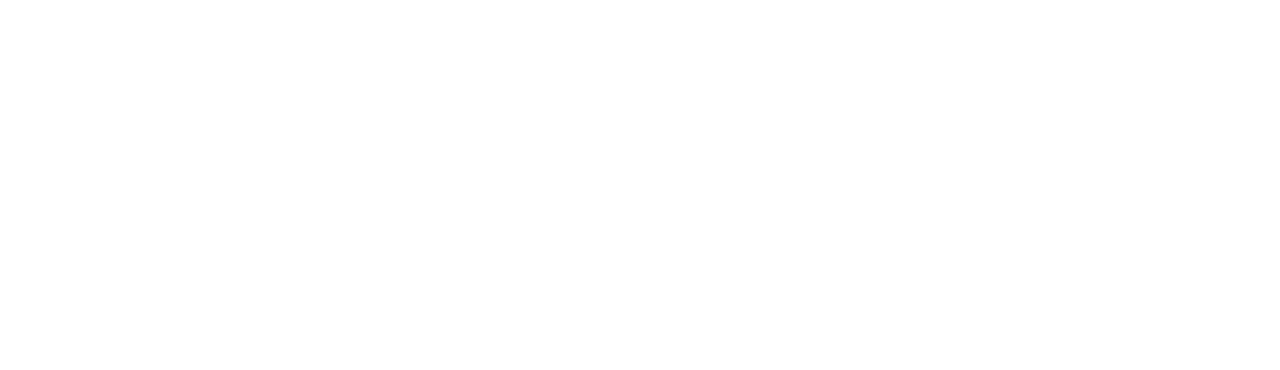
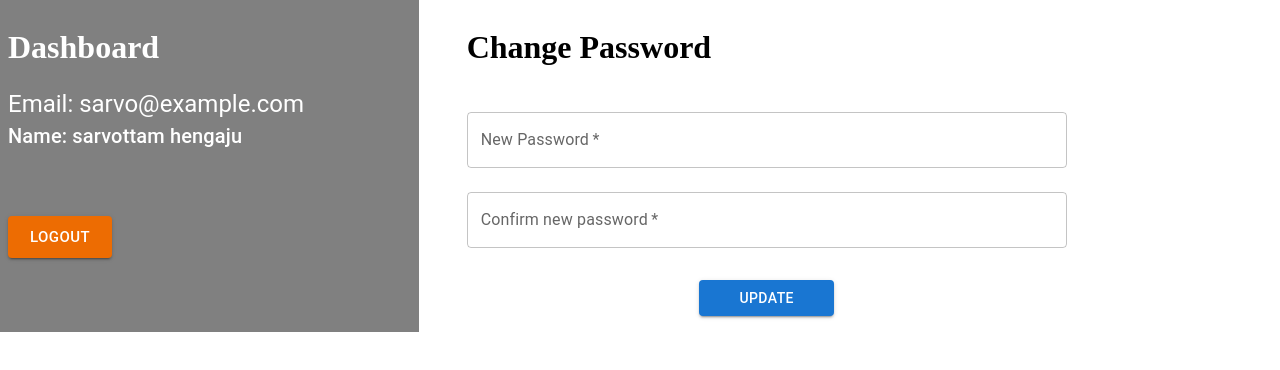
Before and after one commit to Sarvotam/Pilos-react, a React (Create React App) app: page /dashboard in a window 1280 px wide. Before the commit this address had no page. Shown: the top 370 px of the page. Built offline with nearby package versions, Linux system fonts and the light colour scheme.

Commit message:
change password and create dashboard

```diff
--- a/src/App.js
+++ b/src/App.js
@@ -6,6 +6,8 @@
 import UserRegistration from "./components/pages/auth/UserRegistration";
 import PasswordRequest from "./components/pages/auth/PasswordRequest";
 import ResetPassword from "./components/pages/auth/ResetPassword";
+// import { Dashboard } from "@mui/icons-material";
+import Dashboard from "./components/pages/Dashboard";
 
 function App() {
   return (
@@ -19,6 +21,8 @@
             <Route path='passwordRequest' element={<PasswordRequest/>} />
             <Route path='reset' element={<ResetPassword/>} />
           </Route>
+          <Route path='/dashboard' element={<Dashboard/>} />
+          <Route path='*' element={<h1> Error 404 page not found !!! </h1>} />
         </Routes>
       </BrowserRouter>
     </>
--- /dev/null
+++ b/src/components/pages/Dashboard.js
@@ -0,0 +1,30 @@
+import { Button, CssBaseline, Grid, Typography} from '@mui/material'
+// import { Dashboard as MuiDashboardIcon } from "@mui/icons-material";
+import { useNavigate } from 'react-router-dom';
+import ChangePassword from './auth/ChangePassword';
+
+const Dashboard = () => {
+  const navigate = useNavigate();
+  const handleLogout = () => {
+    console.log("Logout clicked");
+    navigate('/login')
+  }
+  return (
+    <>
+      <Grid container spacing={2}>
+        <Grid item sm={4} sx={{backgroundColor:'gray', p: 5, color: 'white' }}>
+          {/* <MuiDashboardIcon /> */}
+          <h1>Dashboard</h1>
+          <Typography variant='h5'>Email: sarvo@example.com</Typography>
+          <Typography variant='h6'>Name: sarvottam hengaju</Typography>
+          <Button variant='contained' color='warning' size='large' onClick={handleLogout} sx={{mt:8}} >Logout</Button>
+        </Grid>
+        <Grid item sm={8}>
+          <ChangePassword/>
+        </Grid>
+      </Grid>
+    </>
+  )
+}
+
+export default Dashboard
--- /dev/null
+++ b/src/components/pages/auth/ChangePassword.js
@@ -0,0 +1,49 @@
+import { Alert, Box, Button, TextField } from "@mui/material"
+import { useState } from "react"
+
+
+const ChangePassword = () => {
+  const [error, setError] = useState({
+		status: false,
+		msg: "",
+		type: ""
+	})
+
+  const handleSubmit = (e) => {
+    e.preventDefault();
+    // FormData Default from web api [ Could be solved through STATE as well]
+    const data = new FormData(e.currentTarget);
+    const actualData = {
+      password: data.get('password'),
+      password_confirmation: data.get('password_confirmation'),
+
+    }
+    // work for validation
+    if (actualData.password && actualData.password_confirmation) {
+      // console.log(actualData);
+      // clear fields after submission complete
+      document.getElementById('password-change-form').reset()
+      setError({status: true, msg:"Password changed successfully ", type: 'success'})
+      // navigate('/dashboard')
+    } else {
+      setError({ status: true, msg: "All fields are required", type: 'error' })
+    }
+  }
+  return (
+    <>
+    <Box sx={{display: 'flex', flexDirection: 'column', flexWrap: 'wrap', maxWidth: 600, mx: 4}}>
+      <h1>Change Password</h1>
+      <Box component="form" onSubmit={handleSubmit} noValidate sx={{mt:1}} id="password-change-form">
+        <TextField margin="normal" required fullWidth name="password" label="New Password" type="password" id="password" />
+        <TextField margin="normal" required fullWidth name="password_confirmation" label="Confirm new password" type="password" id="password_confirmation" />
+        <Box textAlign='center'>
+          <Button type="submit" variant="contained" sx={{mt:3, mb: 2, px: 5}}> Update </Button>
+        </Box>
+        {error.status ? <Alert severity={error.type}>{error.msg}</Alert> : ""}
+      </Box>
+    </Box>
+    </>
+  )
+}
+
+export default ChangePassword
--- a/src/components/pages/auth/UserLogin.js
+++ b/src/components/pages/auth/UserLogin.js
@@ -11,7 +11,7 @@
 		type: ""
 	})
 
-	const navigate = useNavigate();
+		const navigate = useNavigate();
 		const handleSubmit = (e) => {
 			e.preventDefault();
 			// FormData Default from web api [ Could be solved through STATE as well]
@@ -27,7 +27,7 @@
 				// clear fields after submission complete
 				document.getElementById('login-form').reset()
 				setError({status: true, msg:"Login Success ", type: 'success'})
-				navigate('/')
+				navigate('/dashboard')
 			} else {
 				setError({ status: true, msg: "All fields are required", type: 'error' })
 			}
--- a/src/components/pages/auth/UserRegister.js
+++ b/src/components/pages/auth/UserRegister.js
@@ -29,7 +29,7 @@
 				// clear fields after submission complete
 				document.getElementById('registration-form').reset()
 				setError({status: true, msg:"Registration Success ", type: 'success'})
-				navigate('/')
+				navigate('/dashboard')
         }else{
           setError({status: true, msg: "Password and password confirmation doesnot match", type: 'error'})
         }
```
